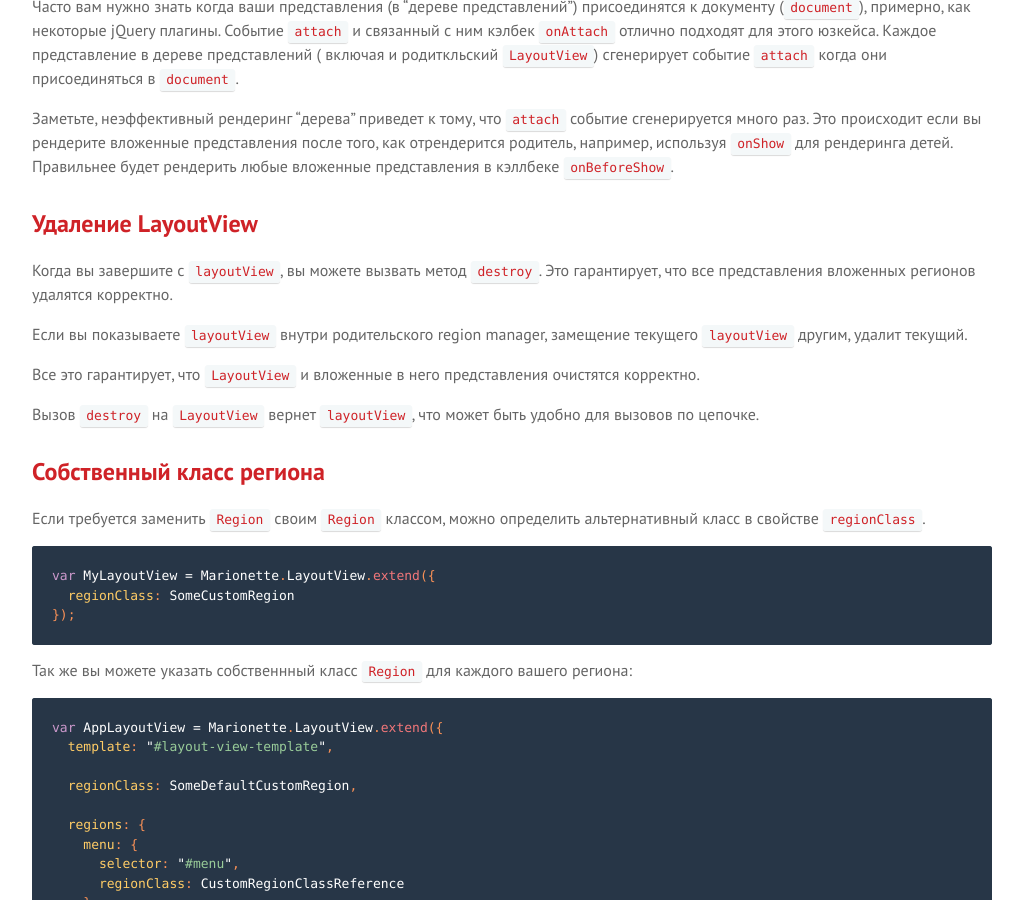
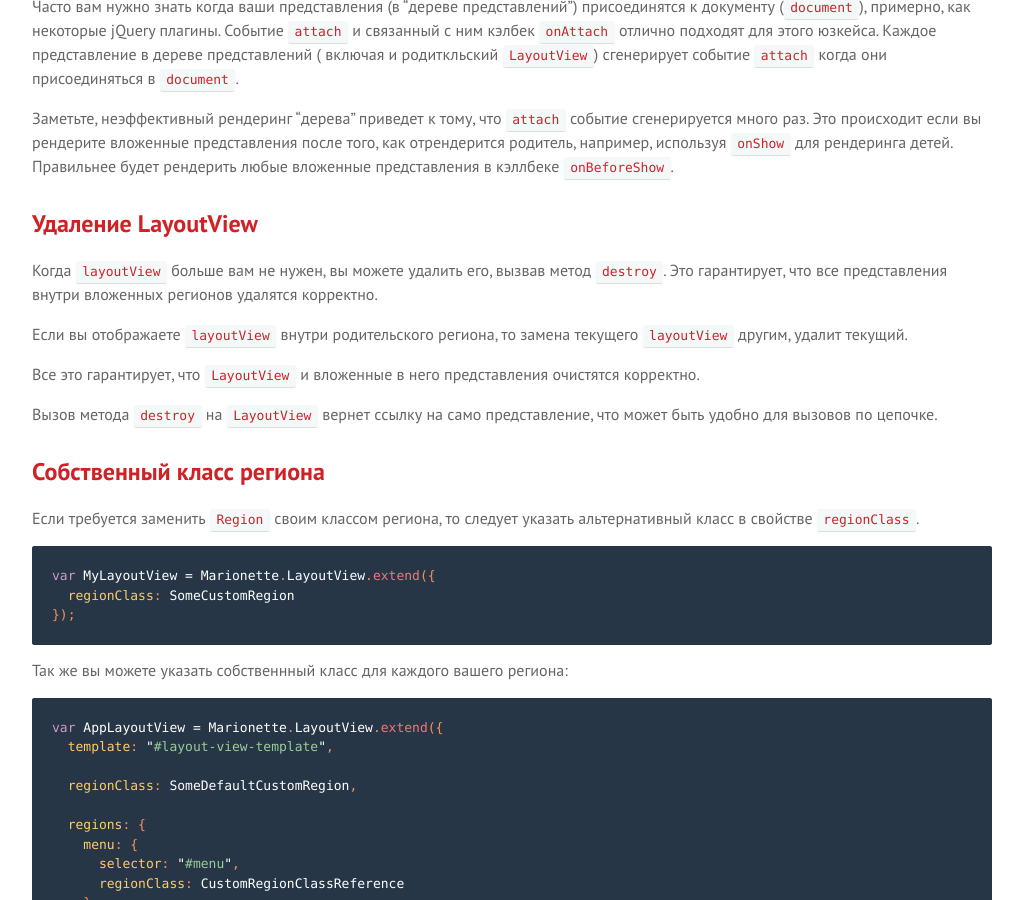
Before and after one commit to sadcitizen/marionettejs.ru, a Jekyll site: the page built from _posts/2014-05-01-layoutview.md, in a window 1280 px wide and 900 px high, scrolled down 7137 px. Shown: the whole window, without its empty margins (128-1151 px from the left). Built offline with Jekyll 4.4.1, drawn with Linux system fonts in a browser that asks for light colours; some web fonts are replaced; Markdown is read by kramdown in place of the engine named in the settings; some of the changed text lies outside the part shown.

Commit message:
update ru/LayoutView

````diff
--- a/_includes/translation/ru/marionette.layoutview.md
+++ b/_includes/translation/ru/marionette.layoutview.md
@@ -334,19 +334,18 @@
 
 ## <a name="destroying-a-layoutview"></a> Удаление LayoutView
 
-Когда вы завершите с `layoutView`, вы можете вызвать метод `destroy`. Это гарантирует, что все представления
-вложенных регионов удалятся корректно.
+Когда `layoutView` больше вам не нужен, вы можете удалить его, вызвав метод `destroy`. Это гарантирует, что все представления внутри вложенных регионов удалятся корректно.
 
-Если вы показываете `layoutView` внутри родительского region manager, замещение текущего `layoutView` другим, удалит
+Если вы отображаете `layoutView` внутри родительского региона, то замена текущего `layoutView` другим, удалит
 текущий.
 
 Все это гарантирует, что `LayoutView` и вложенные в него представления очистятся корректно.
 
-Вызов `destroy` на `LayoutView` вернет  `layoutView`, что может быть удобно для вызовов по цепочке.
+Вызов метода `destroy` на `LayoutView` вернет ссылку на само представление, что может быть удобно для вызовов по цепочке.
 
 ## <a name="custom-region-class"></a> Собственный класс региона
 
-Если  требуется заменить `Region` своим `Region` классом, можно определить альтернативный класс в свойстве  `regionClass`.
+Если  требуется заменить `Region` своим классом региона, то следует указать альтернативный класс в свойстве `regionClass`.
 
 ```js
 var MyLayoutView = Marionette.LayoutView.extend({
@@ -354,7 +353,7 @@
 });
 ```
 
-Так же вы можете указать собственнный класс `Region` для каждого вашего региона:
+Так же вы можете указать собственнный класс для каждого вашего региона:
 
 ```js
 var AppLayoutView = Marionette.LayoutView.extend({
@@ -429,8 +428,7 @@
 
 ## <a name="region-naming"></a> Именование регионов
 
-Вложенные регионы прикрепленны напрямую к `LayoutView` инстансу с именем региона как ключом и ссылкой на регион в значении.
-Из за этого, нужно быть аккуратным с именованием своих регионов, для предотвращения конфликтов.
+Регионы прикрепляются напрямую к экземпляру `LayoutView` с ключом в виде имени региона и значением в виде ссылки на регион. Поэтому, следует быть аккуратным в именовании своих регионов, так как это может вызвать конфликты.
 
 Цепочка прототипов для `LayoutViews` выглядит следующим образом:
 
````
Also changed, not shown: other parts of _includes/translation/ru/marionette.layoutview.md (+0 -2 lines).
